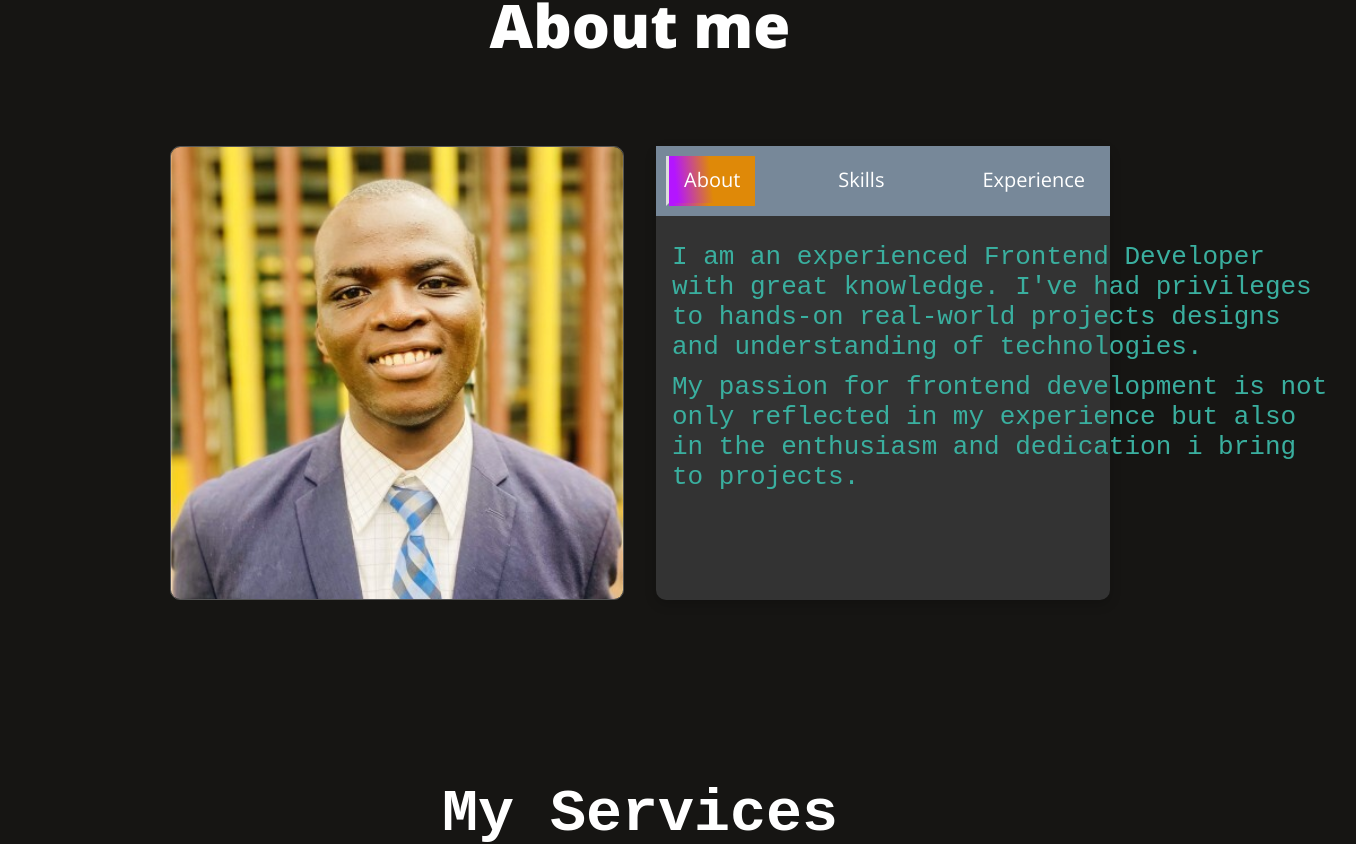
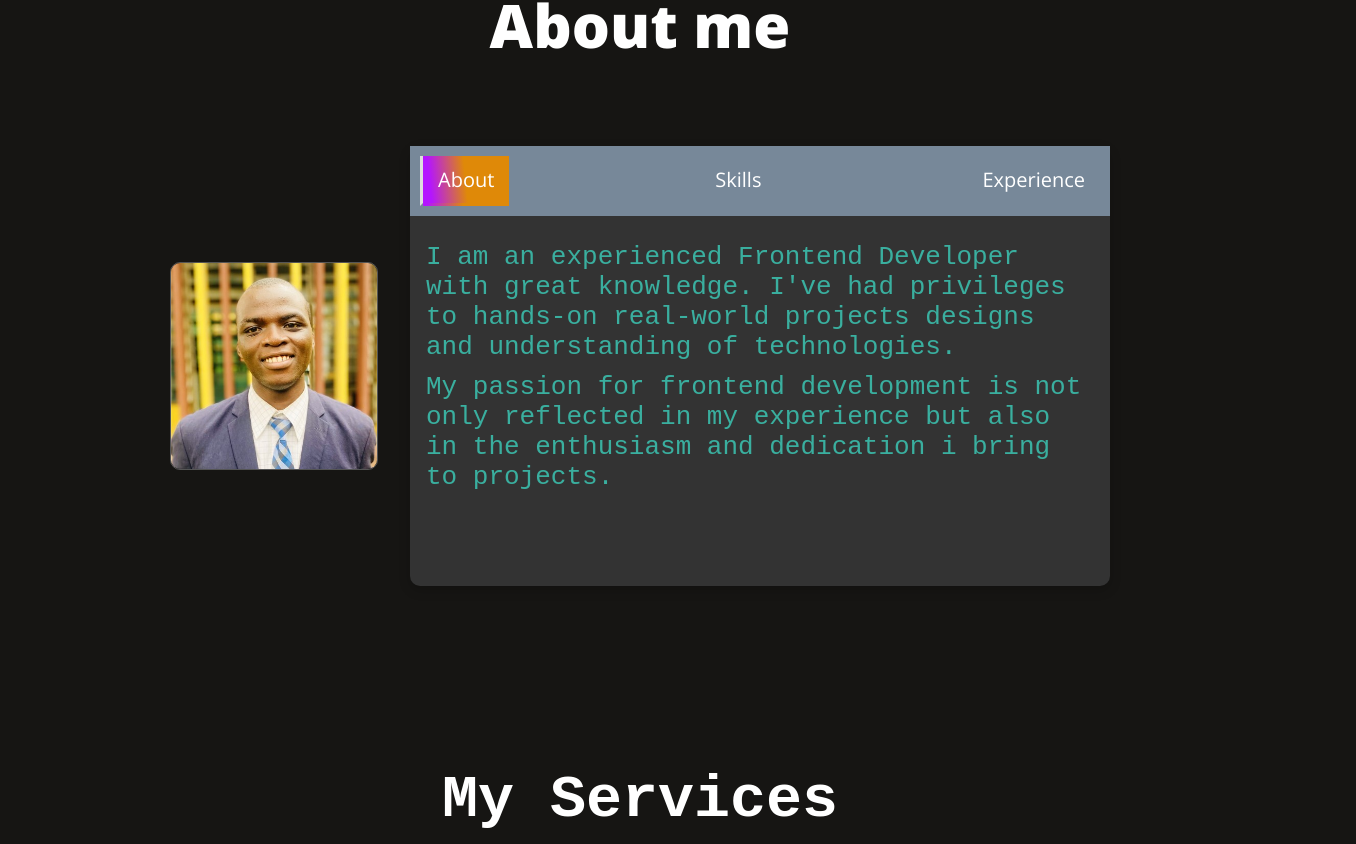
Before and after one commit to jexzyjames/portfolio, a React (Create React App) app: page / in a window 1280 px wide. Shown: the part 1068-1912 px from the top of the page, 1356 px wide, since content can reach past the window. Built offline with nearby package versions, Linux system fonts and the light colour scheme.

Commit message:
Refactor About.css for improved layout and styling

```diff
--- a/src/Portfolio/Components/About/About.css
+++ b/src/Portfolio/Components/About/About.css
@@ -30,7 +30,7 @@
 .image-left {
     display: flex;
     flex: 1;
-    min-width: 0;
+
     align-items: center;
     justify-content: center;
     overflow: hidden;
@@ -48,8 +48,7 @@
 }
 
 .details-right {
-    flex: 1;
-    min-width: 0;
+
     background: #333;
     border-radius: 10px;
     box-shadow: 0 4px 12px rgba(0, 0, 0, 0.2);
```
